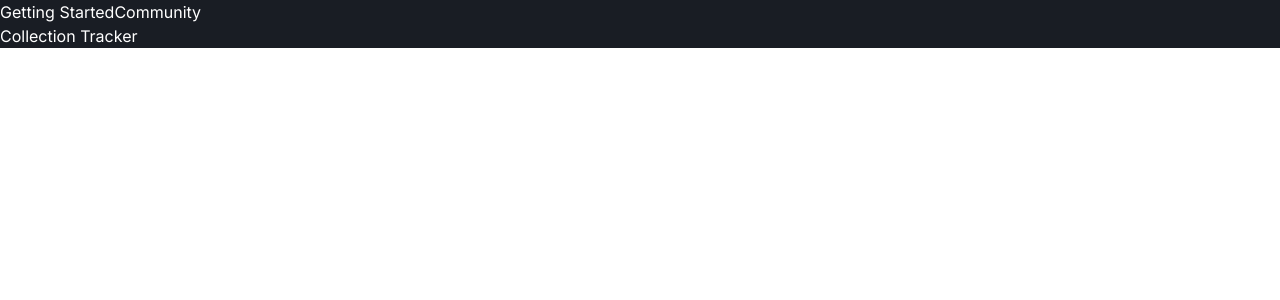
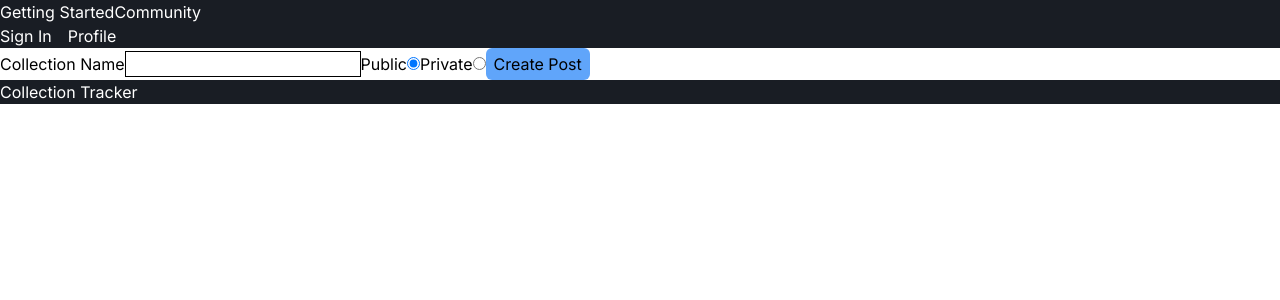
Before and after one commit to SamStrike98/collection-tracker, a Next.js app: page / in a window 1280 px wide. Shown: the top 300 px of the page. Built offline with nearby package versions, Linux system fonts and the light colour scheme; no server answers.

Commit message:
Added create collection and sign in / sign up functionality.

```diff
--- /dev/null
+++ b/app/api/collections/route.js
@@ -0,0 +1,71 @@
+import { NextResponse } from "next/server";
+import { createCollection, getAllCollections } from "@/queries/collections";
+import dbConnect from "@/lib/mongo";
+import { auth } from "@/auth";
+import { addCollectionToUser } from "@/queries/users";
+import mongoose from "mongoose";
+
+export const POST = auth(async function POST(request) {
+    // if (request.auth?.user.role === 'admin') {
+    const session = await auth()
+    try {
+        const { name, isPublic, items, userId } = await request.json();
+
+        // const userId = session?.user.id
+
+        // Create a DB Connection
+        await dbConnect();
+        console.log("Database connected");
+
+        const createdAt = Date.now;
+        const id = new mongoose.mongo.ObjectId()
+
+        // Form a DB Payload
+        const newCollection = {
+            name,
+            createdAt,
+            userId,
+            isPublic,
+            items,
+            id
+        };
+
+        // Update the DB
+        await createCollection(newCollection);
+        console.log("Collection created:", newCollection);
+
+
+        await addCollectionToUser(userId, id)
+
+        return new NextResponse("Collection has been created", {
+            status: 201
+        });
+    } catch (error) {
+        console.error("Error creating collection:", error);
+        return new NextResponse(error.message, {
+            status: 500
+        });
+    }
+    // } else {
+    //     return NextResponse.json({ message: "Not authorized" }, { status: 401 })
+    // }
+});
+
+export const GET = async (request) => {
+    try {
+        await dbConnect();
+        console.log("Database connected");
+
+        const collections = await getAllCollections();
+        console.log("Fetched collections:", collections);
+
+        return new NextResponse(JSON.stringify(collections), {
+            status: 200
+        });
+    } catch (error) {
+        console.error("Error fetching collections:", error);
+        return new NextResponse(error.message, {
+            status: 500
+        });
+    }
+};
--- a/app/page.js
+++ b/app/page.js
@@ -1,9 +1,14 @@
+import CreateCollection from "@/components/CreateCollection";
 import Image from "next/image";
+import { auth } from "@/auth";
 
-export default function Home() {
+export default async function Home() {
+  const session = await auth()
+
+  console.log(session)
   return (
     <main className="">
-
+      <CreateCollection userId={session?.user.id} />
     </main>
   );
 }
--- a/auth.js
+++ b/auth.js
@@ -1,7 +1,7 @@
 import NextAuth from "next-auth"
 import GoogleProvider from "next-auth/providers/google"
 import dbConnect from "@/lib/mongo"
-import User from '@/model/user-model'
+import User from '@/models/user-model'
 import { MongoDBAdapter } from "@auth/mongodb-adapter"
 import clientPromise from "./lib/db"
 
@@ -20,7 +20,8 @@ export const { handlers, signIn, signOut, auth } = NextAuth({
                     email: profile.email,
                     image: profile.picture,
                     // Add a new one
-                    role: 'user'
+                    role: 'user',
+                    displayName: profile.name,
                 };
             },
 
@@ -51,7 +52,7 @@ export const { handlers, signIn, signOut, auth } = NextAuth({
                 const existingUser = await User.findOne({ email });
 
                 if (!existingUser) {
-                    await User.create({ email, name, role: 'user' });
+                    await User.create({ email, name, role: 'user', displayName: name });
                 }
 
                 // Log success and return true to allow sign-in
--- a/components/CreateCollection.jsx
+++ b/components/CreateCollection.jsx
@@ -0,0 +1,73 @@
+'use client'
+
+import { useState } from "react";
+import Link from "next/link";
+import { useRouter } from 'next/navigation'
+
+const CreateCollection = ({ userId }) => {
+    const router = useRouter()
+    // const { data, isLoading, error } = useFetch(`http://localhost:3000/api/posts/${id}`)
+
+    const [formData, setFormData] = useState({ name: '', isPublic: '' });
+
+    const [radioValue, setRadioValue] = useState('true')
+    // console.log(formData.title)
+
+    const handleChange = (event) => {
+        const { name, value } = event.target
+
+        setFormData((prevFormData) => ({ ...prevFormData, [name]: value }));
+    }
+
+    const handleRadioChange = (event) => {
+        setRadioValue(event.target.value)
+    }
+
+    const handleSubmit = async (event) => {
+        event.preventDefault();
+        console.log('form submitted')
+        const createdAt = Date.now()
+
+
+        const response = await fetch(`/api/collections`, {
+            method: 'POST',
+            headers: {
+                "content-type": "application/json",
+            },
+            body: JSON.stringify({
+                name: formData.name,
+                isPublic: radioValue,
+                userId: userId,
+                createdAt: createdAt
+            })
+        });
+
+        if (response.status === 201) {
+            alert('Collection Created')
+        } else {
+            alert('collection NOT Created')
+        }
+    }
+
+
+    return (
+        <div>
+
+            <form onSubmit={handleSubmit}>
+                <label htmlFor="name">Collection Name</label>
+                <input type="text" id="name" name="name" value={formData.title} onChange={handleChange} className="border border-black" />
+
+
+                <label htmlFor="isPublic">Public</label>
+                <input type="radio" name="isPublic" value='true' onChange={handleRadioChange} checked={radioValue === "true"} className="border border-black" />
+
+                <label htmlFor="isPublic">Private</label>
+                <input type="radio" name="isPublic" value="false" onChange={handleRadioChange} checked={radioValue === "false"} className="border border-black" />
+                <button type="submit" className='bg-blue-400 rounded-md px-2 py-1'>Create Post</button>
+            </form>
+
+        </div>
+    )
+}
+
+export default CreateCollection
--- a/components/Navbar.jsx
+++ b/components/Navbar.jsx
@@ -1,5 +1,6 @@
 import Link from 'next/link'
-import React from 'react'
+import { auth, signIn, signOut } from '@/auth'
+
 
 const links = [
     {
@@ -14,7 +15,8 @@ const links = [
     }
 ]
 
-const Navbar = () => {
+const Navbar = async () => {
+    const session = await auth()
     return (
         <div className='bg-[#191d24] text-white'>
             <div className='max-w-[1000px]'>
@@ -23,7 +25,29 @@ const Navbar = () => {
                         <Link key={item.id} href={item.link}>{item.title}</Link>
                     ))}
                 </nav>
+
+                <div className='flex flex-row gap-4'>
+                    {session?.user ?
+
+                        <form action={async () => {
+                            'use server'
+                            await signOut({ redirectTo: "/" })
+                        }}>
+                            <button type='submit'>Logout</button>
+                        </form>
+                        :
+                        <form action={async () => {
+                            'use server'
+                            await signIn('google', { redirectTo: "/" })
+                        }}>
+                            <button type='submit'>Sign In</button>
+                        </form>}
+
+                    <Link href={`/profile/${session?.user.id}`}>Profile</Link>
+                    <p>{session?.user.name}</p>
+                </div>
             </div>
+
         </div>
     )
 }
--- a/models/collection-model.js
+++ b/models/collection-model.js
@@ -2,20 +2,19 @@ import mongoose from 'mongoose';
 import { ObjectId } from 'mongodb';
 
 const itemSchema = new mongoose.Schema({
-    itemId: {
-        type: ObjectId,
-        required: true,
-    },
     owned: {
         type: Boolean,
         required: true,
     },
     createdAt: {
-        type: Date,
+        // type: Date,
+        type: String,
         required: true,
+        // default: Date.now
     },
     dateAdded: {
-        type: Date,
+        // type: Date,
+        type: String,
         required: true,
     },
     cost: {
@@ -31,13 +30,19 @@ const collectionSchema = new mongoose.Schema({
         required: true,
         type: String
     },
+    userId: {
+        required: true,
+        type: String
+        // type: ObjectId
+    },
     createdAt: {
         required: true,
-        type: Date,
-        default: Date.now
+        // type: Date,
+        type: String,
+        // default: Date.now
     },
     items: [itemSchema],
-    public: {
+    isPublic: {
         required: true,
         type: Boolean
     }
--- a/models/user-model.js
+++ b/models/user-model.js
@@ -15,16 +15,13 @@ const userSchema = new mongoose.Schema({
     },
     createdAt: {
         type: Date,
-        required: true,
-        default: Date.now
+        required: true
     },
     collections: {
         type: Array,
-        required: true
     },
     friends: {
         type: Array,
-        required: true
     }
 });
 
--- /dev/null
+++ b/queries/collections.js
@@ -0,0 +1,19 @@
+import Collection from "@/models/collection-model";
+
+export async function createCollection(collection) {
+    try {
+        await Collection.create(collection);
+        return collection;
+    } catch (error) {
+        throw new Error(error)
+    }
+}
+
+export async function getAllCollections() {
+    try {
+        const collections = await Collection.find({ isPublic: true });
+        return collections;
+    } catch (error) {
+        throw new Error(error)
+    }
+}
--- /dev/null
+++ b/queries/users.js
@@ -0,0 +1,14 @@
+import User from "@/models/user-model";
+
+export async function addCollectionToUser(userId, collectionId) {
+    console.log(userId, collectionId)
+    try {
+        const user = await User.findOneAndUpdate(
+            { _id: userId },
+            { $push: { collections: collectionId } }
+        );
+        return user;
+    } catch (error) {
+        throw new Error(error)
+    }
+}
```
Also changed, not shown: app/api/collections/[id]/route.js (added).
